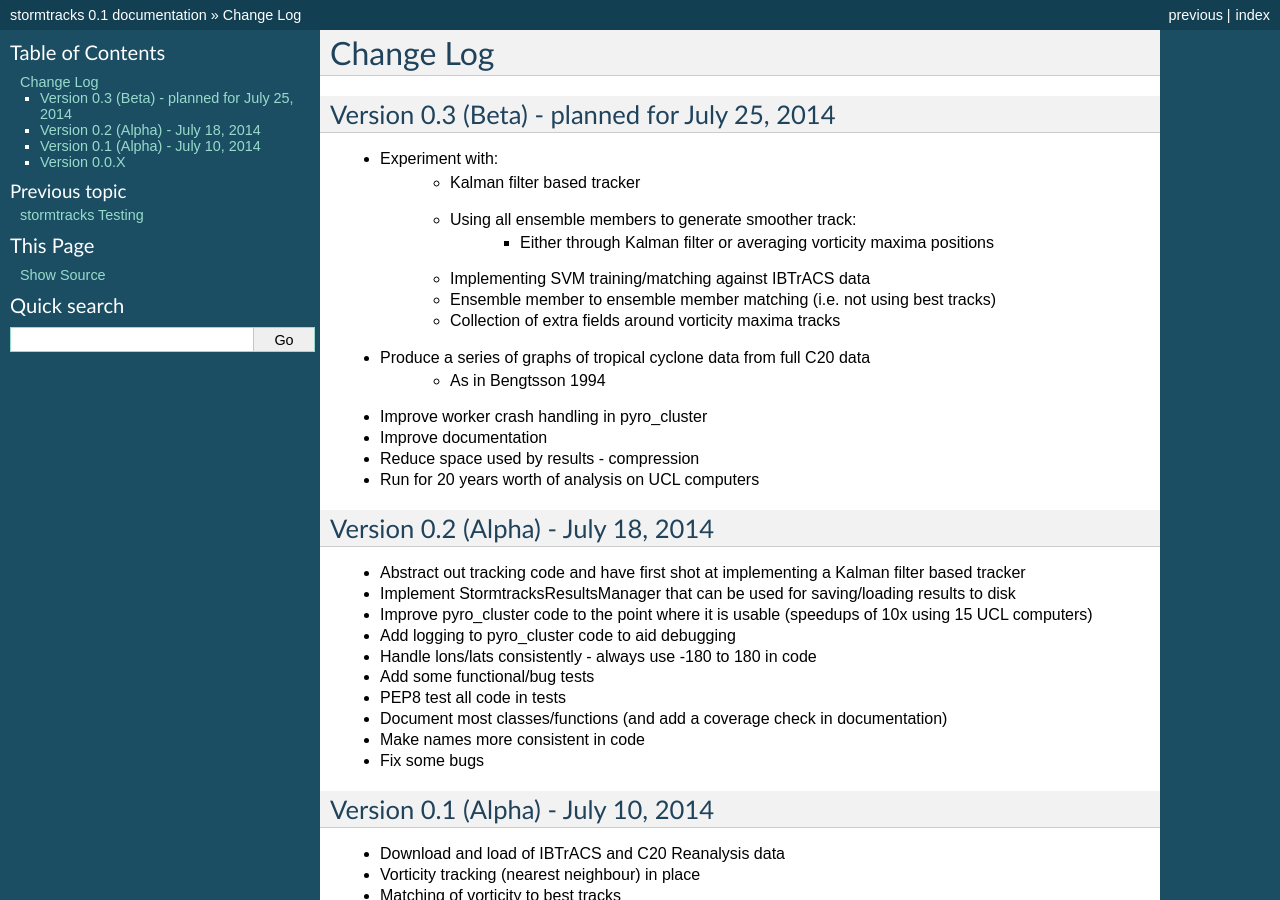
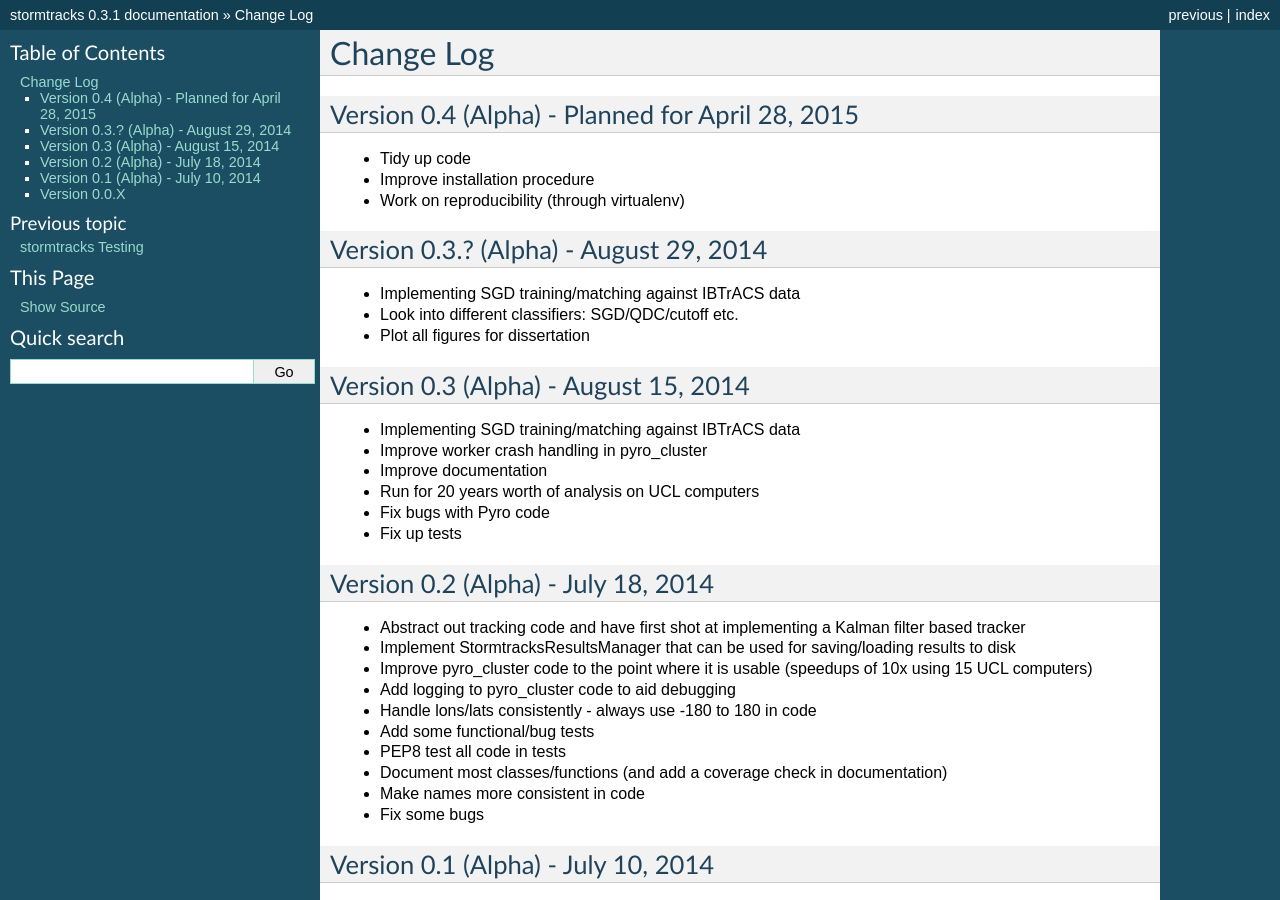
Before and after one commit to markmuetz/stormtracks, a Sphinx documentation site: the page built from docs/changelog.rst, in a window 1280 px wide and 900 px high. Built offline with Sphinx 7.4.7, drawn with Linux system fonts in a browser that asks for light colours; some of the changed text lies outside the part shown.

Commit message:
Add new option to docs/Makefile: zip_html.
Zips up html for upload to PyPI, and gives instructions for what to do next.
Also add in history to changelog.

```diff
--- a/docs/changelog.rst
+++ b/docs/changelog.rst
@@ -1,22 +1,29 @@
 Change Log
 ==========
 
-Version 0.3 (Beta) - planned for July 25, 2014
-----------------------------------------------
+Version 0.4 (Alpha) - Planned for April 28, 2015
+-------------------------------------
 
-* Experiment with:
-    * Kalman filter based tracker
-    * Using all ensemble members to generate smoother track:
-        * Either through Kalman filter or averaging vorticity maxima positions
-    * Implementing SVM training/matching against IBTrACS data
-    * Ensemble member to ensemble member matching (i.e. not using best tracks)
-    * Collection of extra fields around vorticity maxima tracks
-* Produce a series of graphs of tropical cyclone data from full C20 data
-    * As in Bengtsson 1994
+* Tidy up code
+* Improve installation procedure
+* Work on reproducibility (through virtualenv)
+
+Version 0.3.? (Alpha) - August 29, 2014
+-------------------------------------
+
+* Implementing SGD training/matching against IBTrACS data
+* Look into different classifiers: SGD/QDC/cutoff etc.
+* Plot all figures for dissertation
+
+Version 0.3 (Alpha) - August 15, 2014
+-------------------------------------
+
+* Implementing SGD training/matching against IBTrACS data
 * Improve worker crash handling in pyro_cluster
 * Improve documentation
-* Reduce space used by results - compression
 * Run for 20 years worth of analysis on UCL computers
+* Fix bugs with Pyro code
+* Fix up tests
 
 Version 0.2 (Alpha) - July 18, 2014
 -----------------------------------
--- a/docs/conf.py
+++ b/docs/conf.py
@@ -21,6 +21,9 @@ import os
 sys.path.insert(0, os.path.abspath('..'))
 
 # -- General configuration ------------------------------------------------
+
+def read(fname):
+    return open(os.path.join(os.path.dirname(__file__), fname)).read()
 
 # If your documentation needs a minimal Sphinx version, state it here.
 #needs_sphinx = '1.0'
@@ -57,9 +60,9 @@ copyright = u'2014, Mark Muetzelfeldt'
 # built documents.
 #
 # The short X.Y version.
-version = '0.1'
+version = read('../VERSION.txt')
 # The full version, including alpha/beta/rc tags.
-release = '0.1'
+release = read('../VERSION.txt')
 
 # The language for content autogenerated by Sphinx. Refer to documentation
 # for a list of supported languages.
```
Also changed, not shown: 1 other file.
